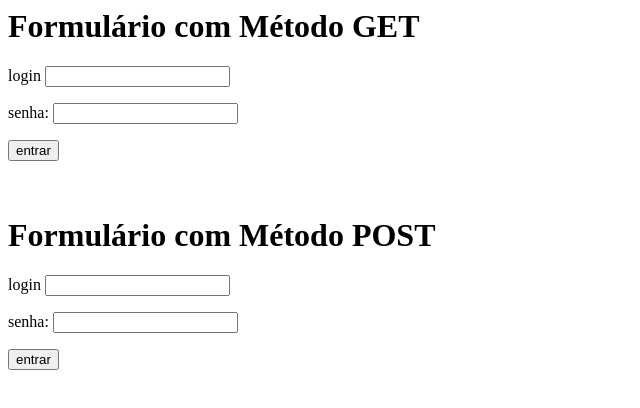
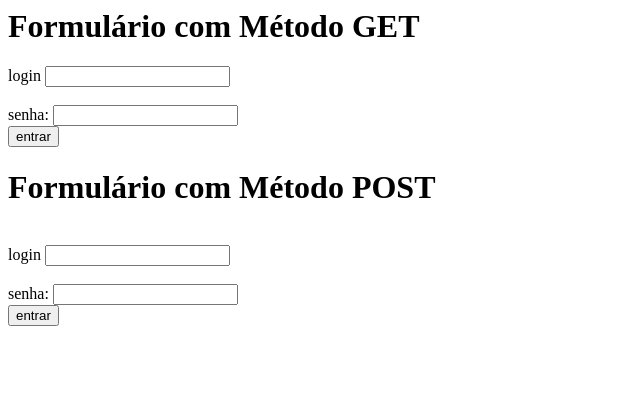
Before and after one commit to CEEMTI-BG-prof-Melissa/aula-05-13-05-lpw-warley-e-yure, a plain HTML site: page index.html in a window 1280 px wide. Shown: the whole page, without its empty margins (0-640 px from the left). Drawn offline with Linux system fonts and the light colour scheme.

Commit message:
index.html

```diff
--- a/index.html
+++ b/index.html
@@ -5,22 +5,21 @@
     <body>
         <h1> Formulário com Método GET </h1>
         <form>
-  <p>
             login <input type="text">
-  </p>
-  <p>
-     senha: <input type="password">
-  </p>
-  <p>
+            <br>
+            <br>senha: <input type="password">
+            <br>
             <input type="button" value="entrar">
-  </p>
             <br>
+        </form>
             <h1> Formulário com Método POST </h1>
         <form>
-  <p>
+            <br>
             login <input type="text">
-  </p>
-  <p>
-     senha: <input type="password">
-    <p>
+            <br>
+            <br>senha: <input type="password">
+            <br>
             <input type="button" value="entrar">
+        </form>
+    </body>
+</html>
```
Lines whose indentation alone changed are shown as unchanged.
